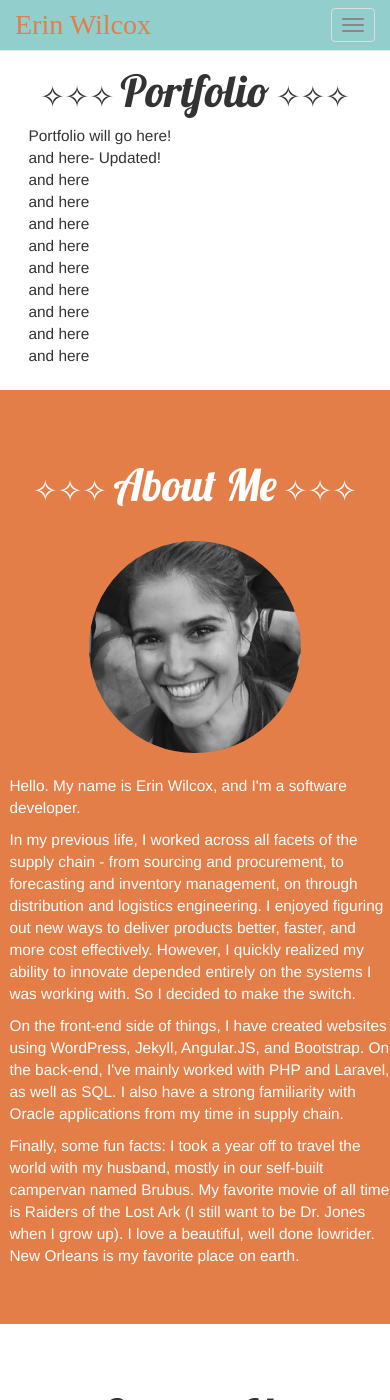
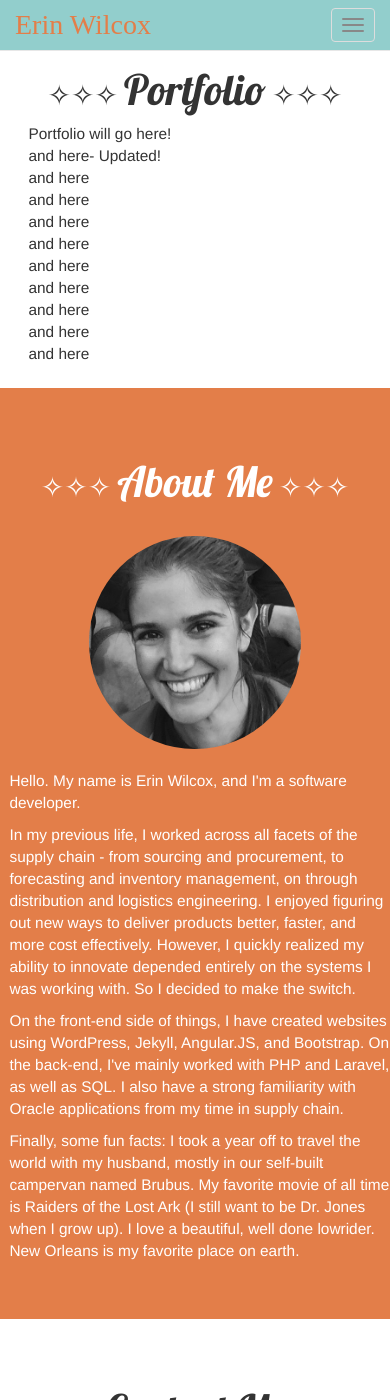
Before and after one commit to brookin8/brookin8.github.io, a Jekyll site: the page built from index.html, in a window 390 px wide and 1400 px high. Built offline with Jekyll 4.4.1, drawn with Linux system fonts in a browser that asks for light colours; nearby versions of some CDN libraries; some web fonts are replaced.

Commit message:
Resizing

```diff
--- a/_includes/header.html
+++ b/_includes/header.html
@@ -53,7 +53,7 @@
       @media only screen
         and (max-width: 736px) {
           h1 {
-            font-size:210%;
+            font-size:200%;
           }
 
           .headingWords {
```
